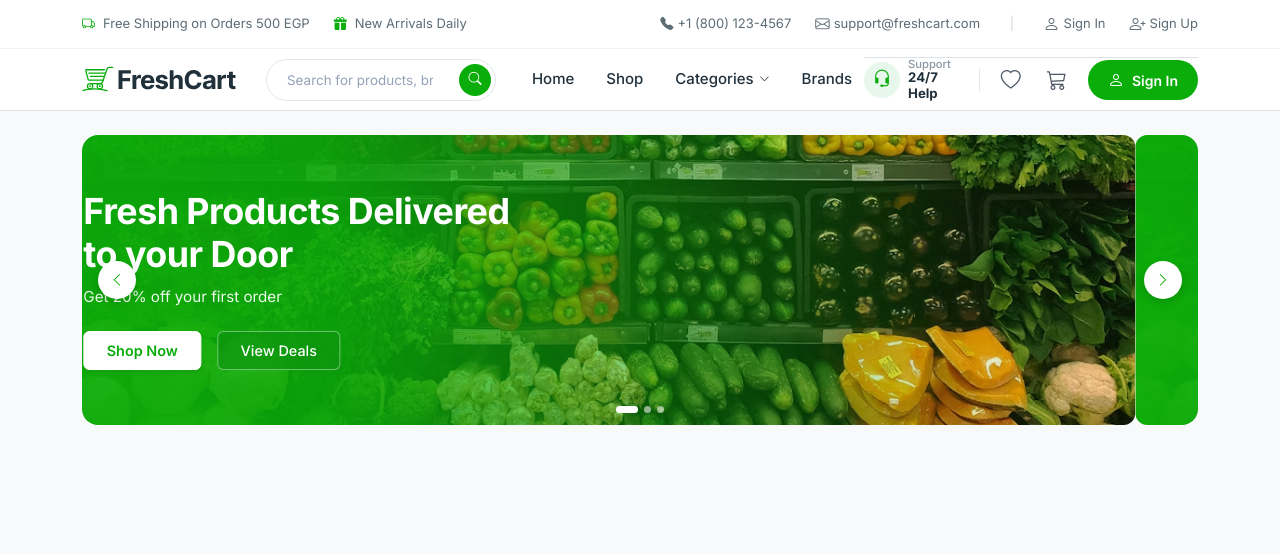
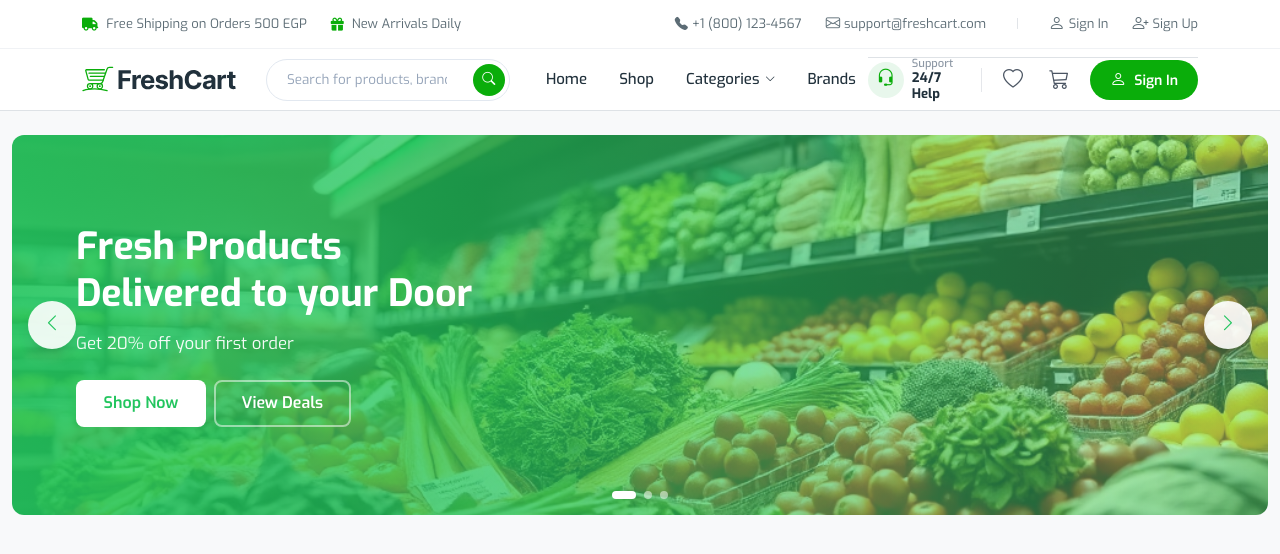
Before and after one commit to Steven-Amin02/Orange-Route-Ecommerce, a website: page index.html in a window 1280 px wide. Drawn offline with nearby package versions, Linux system fonts and the light colour scheme.

Commit message:
feat: redesign hero carousel and integrate FontAwesome icons and Exo font

```diff
--- a/index.html
+++ b/index.html
@@ -5,6 +5,11 @@
   <meta charset="UTF-8" />
   <meta name="viewport" content="width=device-width, initial-scale=1.0" />
   <title>FreshCart - eCommerce Navbar</title>
+  <link rel="preconnect" href="https://fonts.googleapis.com" />
+  <link rel="preconnect" href="https://fonts.gstatic.com" crossorigin />
+  <link rel="stylesheet" href="https://cdnjs.cloudflare.com/ajax/libs/font-awesome/6.5.2/css/all.min.css">
+  <link href="https://fonts.googleapis.com/css2?family=Exo:ital,wght@0,300..900;1,300..900&display=swap"
+    rel="stylesheet" />
   <link rel="stylesheet" href="./node_modules/bootstrap/dist/css/bootstrap.min.css" />
   <link rel="stylesheet" href="./node_modules/bootstrap-icons/font/bootstrap-icons.min.css" />
   <link rel="stylesheet" href="style.css" />
@@ -18,24 +23,22 @@
       <!-- Left messages -->
       <div class="d-flex align-items-center gap-3 gap-md-4 py-1">
         <span class="d-flex align-items-center gap-2 top-item">
-          <i class="bi bi-truck text-success"></i>
+          <i class="fa-solid fa-truck text-success"></i>
           <span>Free Shipping on Orders 500 EGP</span>
         </span>
         <span class="d-none d-sm-flex align-items-center gap-2 top-item">
-          <i class="bi bi-gift-fill text-success"></i>
+          <i class="fa-solid fa-gift text-success"></i>
           <span>New Arrivals Daily</span>
         </span>
       </div>
 
       <!-- Right contact & auth -->
       <div class="d-flex align-items-center gap-3 gap-md-4 py-1">
-        <a href="tel:+18001234567"
-          class="top-link d-none d-md-flex align-items-center gap-1">
+        <a href="tel:+18001234567" class="top-link d-none d-md-flex align-items-center gap-1">
           <i class="bi bi-telephone-fill" style="font-size: 0.82rem;"></i>
           <span>+1 (800) 123-4567</span>
         </a>
-        <a href="mailto:support@freshcart.com"
-          class="top-link d-none d-lg-flex align-items-center gap-1">
+        <a href="mailto:support@freshcart.com" class="top-link d-none d-lg-flex align-items-center gap-1">
           <i class="bi bi-envelope" style="font-size: 0.9rem;"></i>
           <span>support@freshcart.com</span>
         </a>
@@ -63,20 +66,18 @@
       <!-- Search Bar (Desktop) -->
       <div class="search-wrapper me-xl-3 flex-grow-1 flex-xl-grow-0 d-none d-md-block">
         <form class="position-relative m-0" role="search" onsubmit="event.preventDefault();">
-          <input class="form-control search-input" type="search"
-            placeholder="Search for products, brands and more..." aria-label="Search" />
-          <button
-            class="btn btn-success search-btn rounded-circle position-absolute"
-            type="submit" title="Search">
+          <input class="form-control search-input" type="search" placeholder="Search for products, brands and more..."
+            aria-label="Search" />
+          <button class="btn btn-success search-btn rounded-circle position-absolute" type="submit" title="Search">
             <i class="bi bi-search text-white"></i>
           </button>
         </form>
       </div>
 
       <!-- Mobile hamburger toggler -->
-      <button class="navbar-toggler border-0 shadow-none p-1 ms-auto d-xl-none" type="button"
-        data-bs-toggle="collapse" data-bs-target="#navbarMainContent" aria-controls="navbarMainContent"
-        aria-expanded="false" aria-label="Toggle navigation">
+      <button class="navbar-toggler border-0 shadow-none p-1 ms-auto d-xl-none" type="button" data-bs-toggle="collapse"
+        data-bs-target="#navbarMainContent" aria-controls="navbarMainContent" aria-expanded="false"
+        aria-label="Toggle navigation">
         <span class="navbar-toggler-icon"></span>
       </button>
 
@@ -85,11 +86,9 @@
         <!-- Mobile Search Input (Visible only in mobile collapsed view) -->
         <div class="d-md-none my-3">
           <form class="position-relative m-0" role="search" onsubmit="event.preventDefault();">
-            <input class="form-control search-input" type="search"
-              placeholder="Search for products, brands and more..." aria-label="Search" />
-            <button
-              class="btn btn-success search-btn rounded-circle position-absolute"
-              type="submit">
+            <input class="form-control search-input" type="search" placeholder="Search for products, brands and more..."
+              aria-label="Search" />
+            <button class="btn btn-success search-btn rounded-circle position-absolute" type="submit">
               <i class="bi bi-search text-white"></i>
             </button>
           </form>
@@ -105,8 +104,8 @@
           </li>
           <!-- Categories Dropdown -->
           <li class="nav-item dropdown">
-            <a class="nav-link nav-menu-link dropdown-toggle" href="#" role="button"
-              data-bs-toggle="dropdown" aria-expanded="false">
+            <a class="nav-link nav-menu-link dropdown-toggle" href="#" role="button" data-bs-toggle="dropdown"
+              aria-expanded="false">
               <span>Categories</span>
               <i class="bi bi-chevron-down custom-chevron"></i>
             </a>
@@ -133,7 +132,8 @@
         </ul>
 
         <!-- Right Action Items -->
-        <div class="d-flex align-items-center gap-2 gap-xl-3 ms-xl-auto pt-3 pt-xl-0 border-top border-top-xl-0 mt-3 mt-xl-0">
+        <div
+          class="d-flex align-items-center gap-2 gap-xl-3 ms-xl-auto pt-3 pt-xl-0 border-top border-top-xl-0 mt-3 mt-xl-0">
           <!-- Support 24/7 Widget -->
           <a href="tel:+18001234567" class="support-widget d-flex align-items-center gap-2 me-xl-1">
             <div class="support-icon-wrapper">
@@ -168,74 +168,87 @@
     </div>
   </nav>
 
-  <main class="container my-4">
-    <div id="heroCarousel" class="carousel slide position-relative" data-bs-ride="carousel">
-      <!-- Carousel Indicators (Dots) -->
-      <div class="hero-indicators">
-        <button type="button" data-bs-target="#heroCarousel" data-bs-slide-to="0" class="active" aria-current="true" aria-label="Slide 1"></button>
+  <!-- Hero Slider Section -->
+  <main class="container-fluid my-4">
+    <div id="heroCarousel" class="carousel slide hero-slider-container" data-bs-ride="carousel" data-bs-interval="7000">
+      <!-- Carousel Indicators (Pagination Dots) -->
+      <div class="slider-pagination">
+        <button type="button" data-bs-target="#heroCarousel" data-bs-slide-to="0" class="active" aria-current="true"
+          aria-label="Slide 1"></button>
         <button type="button" data-bs-target="#heroCarousel" data-bs-slide-to="1" aria-label="Slide 2"></button>
         <button type="button" data-bs-target="#heroCarousel" data-bs-slide-to="2" aria-label="Slide 3"></button>
       </div>
 
       <!-- Carousel Slides -->
-      <div class="carousel-inner rounded-4 overflow-hidden">
-        <div class="carousel-item active" data-bs-interval="5000">
-          <div class="hero-banner">
-            <div class="hero-content ps-4 ps-md-5 ms-md-3">
-              <h1 class="hero-title">
-                Fresh Products Delivered<br>to your Door
-              </h1>
-              <p class="hero-subtitle">
-                Get 20% off your first order
-              </p>
-              <div class="d-flex flex-wrap gap-3">
-                <a href="#shop" class="btn hero-btn-shop">Shop Now</a>
-                <a href="#deals" class="btn hero-btn-deals">View Deals</a>
+      <div class="carousel-inner">
+        <!-- Slide 1 -->
+        <div class="carousel-item active">
+          <div class="hero-slide-bg">
+            <div class="hero-slide-overlay">
+              <div class="hero-slide-content">
+                <h2 class="hero-slide-title">
+                  Fresh Products Delivered to your Door
+                </h2>
+                <p class="hero-slide-subtitle">
+                  Get 20% off your first order
+                </p>
+                <div class="d-flex flex-wrap gap-2">
+                  <a class="btn-hero-shop" href="#products">Shop Now</a>
+                  <a class="btn-hero-deals" href="#deals">View Deals</a>
+                </div>
               </div>
             </div>
           </div>
         </div>
 
-        <div class="carousel-item" data-bs-interval="5000">
-          <div class="hero-banner">
-            <div class="hero-content ps-4 ps-md-5 ms-md-3">
-              <h1 class="hero-title">
-                Organic Greens &amp; Fruits<br>Freshly Harvested
-              </h1>
-              <p class="hero-subtitle">
-                Farm-to-table freshness guaranteed daily
-              </p>
-              <div class="d-flex flex-wrap gap-3">
-                <a href="#shop" class="btn hero-btn-shop">Shop Now</a>
-                <a href="#deals" class="btn hero-btn-deals">View Deals</a>
+        <!-- Slide 2 -->
+        <div class="carousel-item" data-bs-interval="6000">
+          <div class="hero-slide-bg">
+            <div class="hero-slide-overlay">
+              <div class="hero-slide-content">
+                <h2 class="hero-slide-title">
+                  Premium Quality Guaranteed
+                </h2>
+                <p class="hero-slide-subtitle">
+                  Fresh from farm to your table
+                </p>
+                <div class="d-flex flex-wrap gap-2">
+                  <a class="btn-hero-shop" href="#products">Shop Now</a>
+                  <a class="btn-hero-deals" href="#about">Learn More</a>
+                </div>
               </div>
             </div>
           </div>
         </div>
 
-        <div class="carousel-item" data-bs-interval="5000">
-          <div class="hero-banner">
-            <div class="hero-content ps-4 ps-md-5 ms-md-3">
-              <h1 class="hero-title">
-                Quality Groceries at<br>Unbeatable Prices
-              </h1>
-              <p class="hero-subtitle">
-                Free shipping on orders over 500 EGP
-              </p>
-              <div class="d-flex flex-wrap gap-3">
-                <a href="#shop" class="btn hero-btn-shop">Shop Now</a>
-                <a href="#deals" class="btn hero-btn-deals">View Deals</a>
+        <!-- Slide 3 -->
+        <div class="carousel-item" data-bs-interval="6000">
+          <div class="hero-slide-bg">
+            <div class="hero-slide-overlay">
+              <div class="hero-slide-content">
+                <h2 class="hero-slide-title">
+                  Fast &amp; Free Delivery
+                </h2>
+                <p class="hero-slide-subtitle">
+                  Same day delivery available
+                </p>
+                <div class="d-flex flex-wrap gap-2">
+                  <a class="btn-hero-shop" href="#products">Order Now</a>
+                  <a class="btn-hero-deals" href="#delivery">Delivery Info</a>
+                </div>
               </div>
             </div>
           </div>
         </div>
       </div>
 
-      <!-- Carousel Controls (Previous / Next Arrows) -->
-      <button class="hero-arrow-btn hero-arrow-prev" type="button" data-bs-target="#heroCarousel" data-bs-slide="prev" aria-label="Previous">
+      <!-- Navigation Arrows -->
+      <button class="slider-arrow-btn slider-arrow-prev" type="button" data-bs-target="#heroCarousel"
+        data-bs-slide="prev" aria-label="Previous">
         <i class="bi bi-chevron-left"></i>
       </button>
-      <button class="hero-arrow-btn hero-arrow-next" type="button" data-bs-target="#heroCarousel" data-bs-slide="next" aria-label="Next">
+      <button class="slider-arrow-btn slider-arrow-next" type="button" data-bs-target="#heroCarousel"
+        data-bs-slide="next" aria-label="Next">
         <i class="bi bi-chevron-right"></i>
       </button>
     </div>
--- a/style.css
+++ b/style.css
@@ -1,9 +1,10 @@
-@import url('https://fonts.googleapis.com/css2?family=Inter:wght@400;500;600;700&display=swap');
+@import url('https://fonts.googleapis.com/css2?family=Exo:ital,wght@0,300..900;1,300..900&display=swap');
 
 :root {
   --fc-primary: #0aad0a;
   --fc-primary-hover: #089408;
   --fc-primary-light: #e8f7ec;
+  --fc-green-500: #22c55e;
   --fc-dark: #21313c;
   --fc-body: #5c6c75;
   --fc-muted: #8c97a4;
@@ -13,10 +14,20 @@
 }
 
 body {
-  font-family: 'Inter', -apple-system, BlinkMacSystemFont, "Segoe UI", Roboto, "Helvetica Neue", Arial, sans-serif;
+  font-family: 'Exo', -apple-system, BlinkMacSystemFont, "Segoe UI", Roboto, "Helvetica Neue", Arial, sans-serif;
   background-color: #f8f9fa;
   color: #21313c;
   -webkit-font-smoothing: antialiased;
+}
+
+button,
+input,
+select,
+textarea,
+.btn,
+.form-control,
+.nav-link {
+  font-family: inherit;
 }
 
 /* Primary Button & Colors */
@@ -257,148 +268,154 @@ body {
   color: #ffffff !important;
 }
 
-/* Hero Banner & Carousel */
-.hero-banner {
-  background: linear-gradient(90deg, rgba(10, 173, 10, 0.96) 0%, rgba(10, 173, 10, 0.88) 28%, rgba(10, 173, 10, 0.45) 58%, rgba(10, 173, 10, 0.08) 85%, transparent 100%), url('./images/image-1.avif') center 75% / cover no-repeat;
-  border-radius: 0.75rem;
-  color: #ffffff;
+/* Hero Slider Structure (Matching freshcart-route.vercel.app) */
+.hero-slider-container {
+  border-radius: 12px;
+  overflow: hidden;
   position: relative;
-  overflow: hidden;
-  min-height: 290px;
+}
+
+.hero-slide-bg {
+  background-image: url('./images/image-1.png');
+  background-size: cover;
+  background-position: center;
+  min-height: 380px;
+  display: flex;
+  align-items: center;
+  width: 100%;
+}
+
+.hero-slide-overlay {
+  width: 100%;
+  height: 100%;
+  min-height: 380px;
+  padding: 4rem 2rem;
+  background: linear-gradient(to right, rgba(34, 197, 94, 0.9) 0%, rgba(34, 197, 94, 0.75) 35%, rgba(74, 222, 128, 0.45) 85%);
   display: flex;
   align-items: center;
 }
 
-.hero-content {
-  padding: 2.75rem 2.5rem;
-  max-width: 520px;
-  z-index: 2;
+.hero-slide-content {
+  max-width: 440px;
+  padding-left: 2rem;
 }
 
-.hero-title {
-  font-size: clamp(1.75rem, 2.8vw, 2.35rem);
+.hero-slide-title {
+  color: #ffffff;
+  font-size: clamp(1.85rem, 3vw, 2.35rem);
   font-weight: 700;
-  line-height: 1.2;
-  color: #ffffff;
-  margin-bottom: 0.65rem;
-  letter-spacing: -0.015em;
+  line-height: 1.25;
+  margin-bottom: 0.85rem;
 }
 
-.hero-subtitle {
-  font-size: 0.95rem;
-  color: rgba(255, 255, 255, 0.92);
-  margin-bottom: 1.35rem;
-  font-weight: 400;
+.hero-slide-subtitle {
+  color: #ffffff;
+  font-size: 1.05rem;
+  margin-bottom: 1.5rem;
+  opacity: 0.95;
 }
 
-.hero-btn-shop {
+.btn-hero-shop {
   background-color: #ffffff !important;
-  color: #0aad0a !important;
-  border: 1px solid #ffffff !important;
-  border-radius: 6px !important;
+  border: 2px solid rgba(255, 255, 255, 0.5) !important;
+  color: #22c55e !important;
+  padding: 0.6rem 1.6rem !important;
+  border-radius: 0.5rem !important;
   font-weight: 600 !important;
-  padding: 0.5rem 1.4rem !important;
-  font-size: 0.9rem !important;
-  box-shadow: 0 2px 5px rgba(0, 0, 0, 0.08);
-  transition: all 0.2s ease;
+  display: inline-block;
+  text-decoration: none;
+  transition: transform 0.2s ease, background-color 0.2s ease;
 }
 
-.hero-btn-shop:hover {
-  background-color: #f0fdf4 !important;
-  color: #089408 !important;
-  transform: translateY(-1px);
+.btn-hero-shop:hover {
+  transform: scale(1.05);
+  background-color: #ffffff !important;
+  color: #16a34a !important;
 }
 
-.hero-btn-deals {
-  background-color: rgba(14, 150, 14, 0.75) !important;
+.btn-hero-deals {
+  background-color: transparent !important;
+  border: 2px solid rgba(255, 255, 255, 0.5) !important;
   color: #ffffff !important;
-  border: 1px solid rgba(255, 255, 255, 0.4) !important;
-  border-radius: 6px !important;
-  font-weight: 500 !important;
-  padding: 0.5rem 1.4rem !important;
-  font-size: 0.9rem !important;
-  transition: all 0.2s ease;
+  padding: 0.6rem 1.6rem !important;
+  border-radius: 0.5rem !important;
+  font-weight: 600 !important;
+  display: inline-block;
+  text-decoration: none;
+  transition: transform 0.2s ease, background-color 0.2s ease;
 }
 
-.hero-btn-deals:hover {
-  background-color: rgba(14, 150, 14, 0.95) !important;
-  border-color: rgba(255, 255, 255, 0.7) !important;
+.btn-hero-deals:hover {
+  transform: scale(1.05);
+  background-color: rgba(255, 255, 255, 0.15) !important;
   color: #ffffff !important;
-  transform: translateY(-1px);
 }
 
-/* Hero Carousel Arrow Controls */
-.hero-arrow-btn {
+/* Navigation Arrows */
+.slider-arrow-btn {
   position: absolute;
   top: 50%;
   transform: translateY(-50%);
-  width: 38px;
-  height: 38px;
+  width: 48px;
+  height: 48px;
   border-radius: 50%;
-  background-color: #ffffff;
+  background-color: rgba(255, 255, 255, 0.9);
   border: none;
   display: flex;
   align-items: center;
   justify-content: center;
-  box-shadow: 0 3px 10px rgba(0, 0, 0, 0.16);
+  color: #22c55e;
+  box-shadow: 0 10px 15px -3px rgba(0, 0, 0, 0.1), 0 4px 6px -2px rgba(0, 0, 0, 0.05);
   cursor: pointer;
-  z-index: 10;
-  transition: all 0.2s ease;
+  z-index: 15;
+  transition: all 0.3s ease;
 }
 
-.hero-arrow-btn i {
-  color: #0aad0a;
-  font-size: 0.9rem;
-  font-weight: 700;
+.slider-arrow-btn i {
+  font-size: 1.15rem;
+  color: #22c55e;
 }
 
-.hero-arrow-btn:hover {
+.slider-arrow-btn:hover {
   background-color: #ffffff;
-  box-shadow: 0 5px 14px rgba(0, 0, 0, 0.24);
-  transform: translateY(-50%) scale(1.06);
+  color: #16a34a;
+  transform: translateY(-50%) scale(1.1);
 }
 
-.hero-arrow-prev {
-  left: 16px;
+.slider-arrow-prev {
+  left: 1rem;
 }
 
-.hero-arrow-next {
-  right: 16px;
+.slider-arrow-next {
+  right: 1rem;
 }
 
-/* Hero Indicators */
-.hero-indicators {
+/* Indicators */
+.slider-pagination {
   position: absolute;
-  bottom: 12px;
+  bottom: 1rem;
   left: 50%;
   transform: translateX(-50%);
   display: flex;
   align-items: center;
-  gap: 6px;
-  margin: 0;
-  padding: 0;
-  list-style: none;
-  z-index: 10;
+  gap: 0.5rem;
+  z-index: 15;
 }
 
-.hero-indicators [data-bs-target] {
+.slider-pagination button {
+  width: 8px;
+  height: 8px;
+  border-radius: 50%;
+  background-color: rgba(255, 255, 255, 0.5);
   border: none;
+  padding: 0;
   cursor: pointer;
-  padding: 0;
   transition: all 0.3s ease;
 }
 
-.hero-indicators button {
-  width: 7px;
-  height: 7px;
-  border-radius: 50%;
-  background-color: rgba(255, 255, 255, 0.55);
-  opacity: 1;
-}
-
-.hero-indicators button.active {
-  width: 22px;
-  height: 7px;
+.slider-pagination button.active {
+  width: 24px;
+  height: 8px;
   border-radius: 4px;
   background-color: #ffffff;
 }
```
Also changed, not shown: images/image-1.avif (deleted), images/image-1.png (added).
